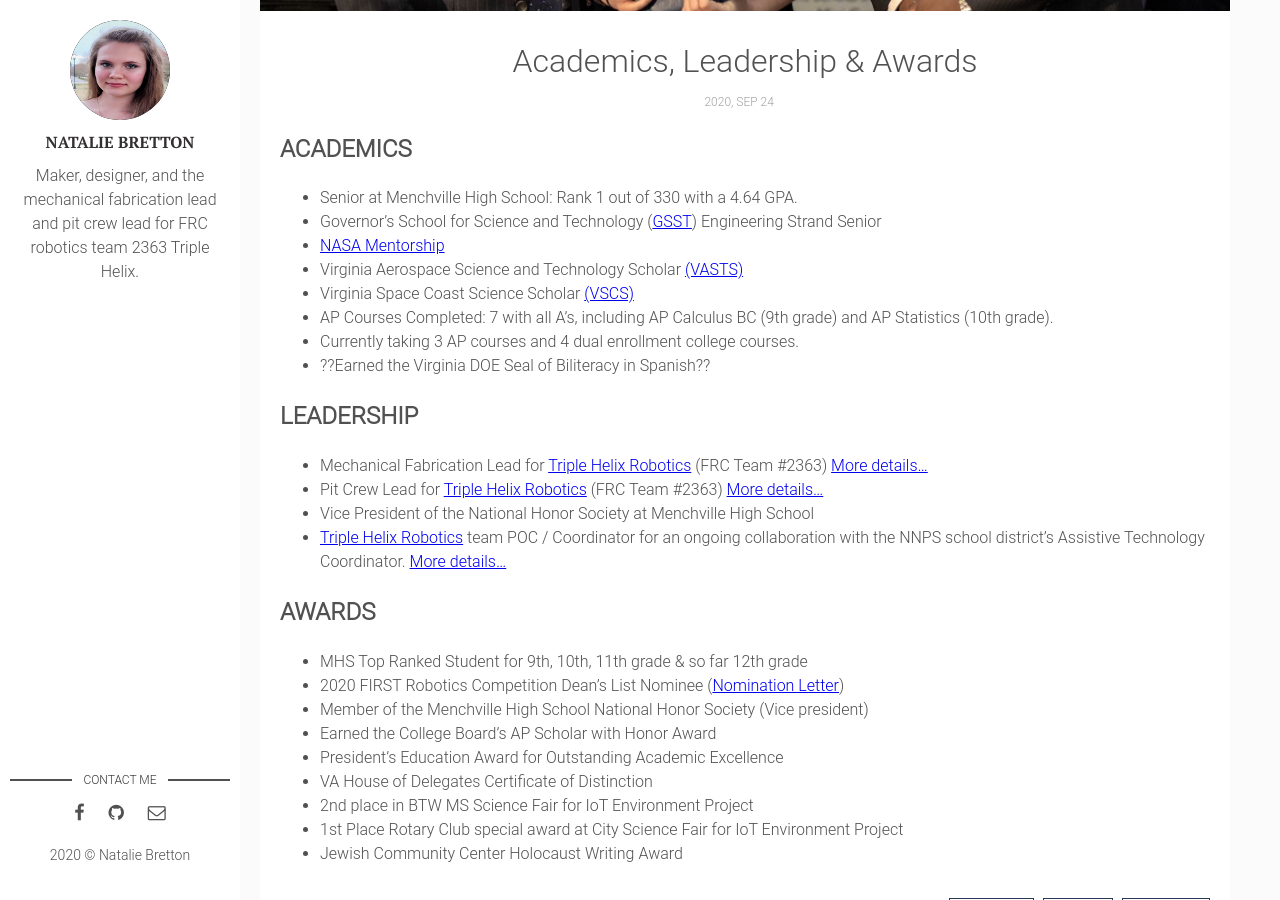
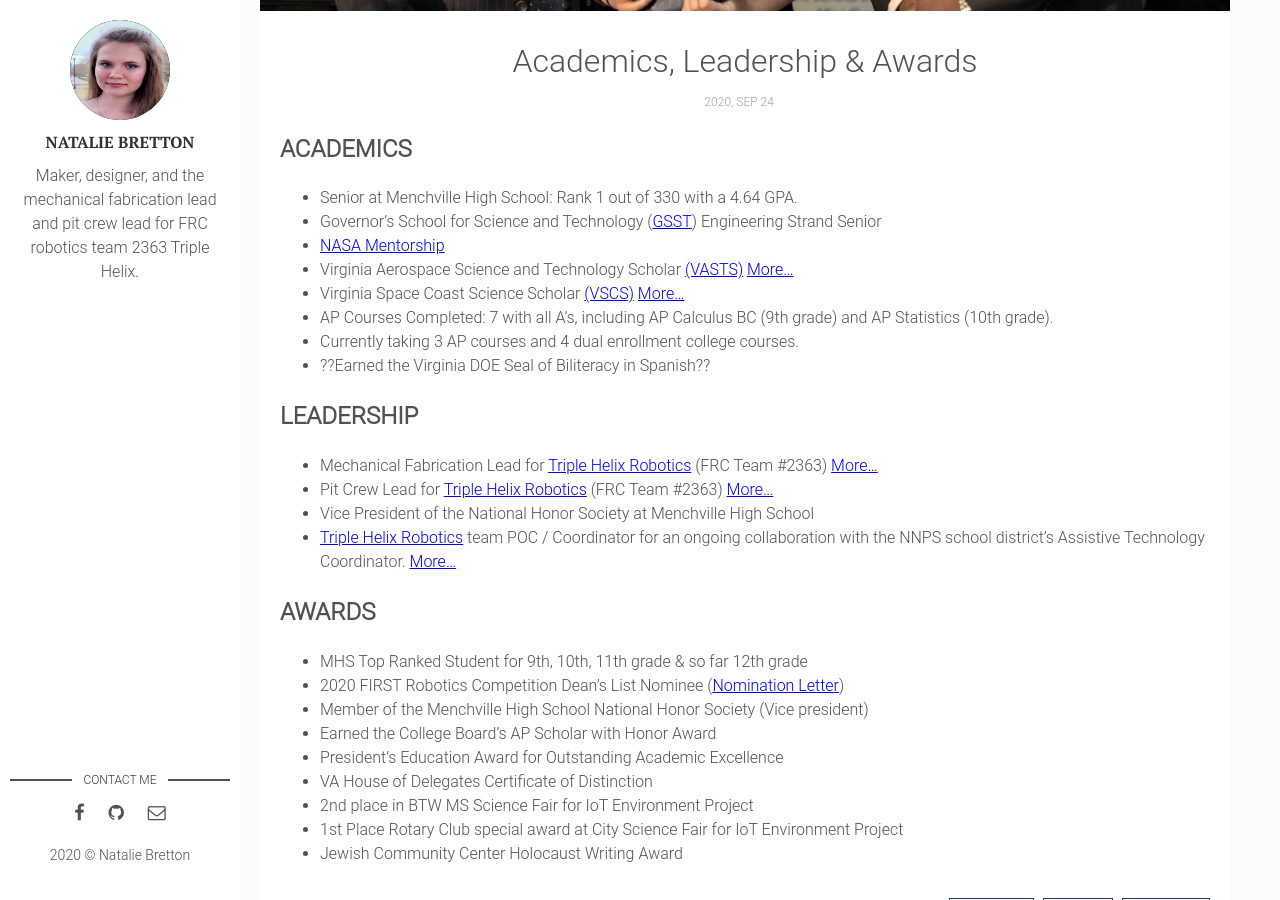
Before and after one commit to natgrrl/natgrrl.github.io, a Jekyll site: the page built from _posts/2020-09-24-academic-awards.markdown, in a window 1280 px wide and 900 px high, scrolled down 509 px. Built offline with Jekyll 4.4.1, drawn with Linux system fonts in a browser that asks for light colours.

Commit message:
Update 2020-09-24-academic-awards.markdown

```diff
--- a/_posts/2020-09-24-academic-awards.markdown
+++ b/_posts/2020-09-24-academic-awards.markdown
@@ -12,8 +12,8 @@ tags: [ACADEMICS, AWARDS, LEADERSHIP]
 * Senior at Menchville High School:  Rank 1 out of 330 with a 4.64 GPA.
 * Governor’s School for Science and Technology ([GSST](https://nhrec.org/gsst/)) Engineering Strand Senior
 * [NASA Mentorship](https://natgrrl.github.io/nasa-mentorship/)
-* Virginia Aerospace Science and Technology Scholar [(VASTS)](https://vsgc.odu.edu/vasts/)
-* Virginia Space Coast Science Scholar [(VSCS)](https://vsgc.odu.edu/spacecoast/)
+* Virginia Aerospace Science and Technology Scholar [(VASTS)](https://vsgc.odu.edu/vasts/)  [More...](https://natgrrl.github.io/vasts/)
+* Virginia Space Coast Science Scholar [(VSCS)](https://vsgc.odu.edu/spacecoast/)  [More...](https://natgrrl.github.io/vscs/)
 * AP Courses Completed: 7 with all A's, including AP Calculus BC (9th grade) and AP Statistics (10th grade).
 * Currently taking 3 AP courses and 4 dual enrollment college courses.
 * ??Earned the Virginia DOE Seal of Biliteracy in Spanish??
@@ -21,10 +21,10 @@ tags: [ACADEMICS, AWARDS, LEADERSHIP]
 
 ## LEADERSHIP
 
-* Mechanical Fabrication Lead for [Triple Helix Robotics](http://team2363.org/) (FRC Team #2363)      [More details...](https://natgrrl.github.io/mech-pit-lead-robotics/)
-* Pit Crew Lead for [Triple Helix Robotics](http://team2363.org/) (FRC Team #2363)       [More details...](https://natgrrl.github.io/mech-pit-lead-robotics/)
+* Mechanical Fabrication Lead for [Triple Helix Robotics](http://team2363.org/) (FRC Team #2363)      [More...](https://natgrrl.github.io/mech-pit-lead-robotics/)
+* Pit Crew Lead for [Triple Helix Robotics](http://team2363.org/) (FRC Team #2363)       [More...](https://natgrrl.github.io/mech-pit-lead-robotics/)
 * Vice President of the National Honor Society at Menchville High School
-* [Triple Helix Robotics](http://team2363.org/) team POC / Coordinator for an ongoing collaboration with the NNPS school district’s Assistive Technology Coordinator.      [More details...](https://natgrrl.github.io/at/)
+* [Triple Helix Robotics](http://team2363.org/) team POC / Coordinator for an ongoing collaboration with the NNPS school district’s Assistive Technology Coordinator.      [More...](https://natgrrl.github.io/at/)
 
 
 ## AWARDS
```
